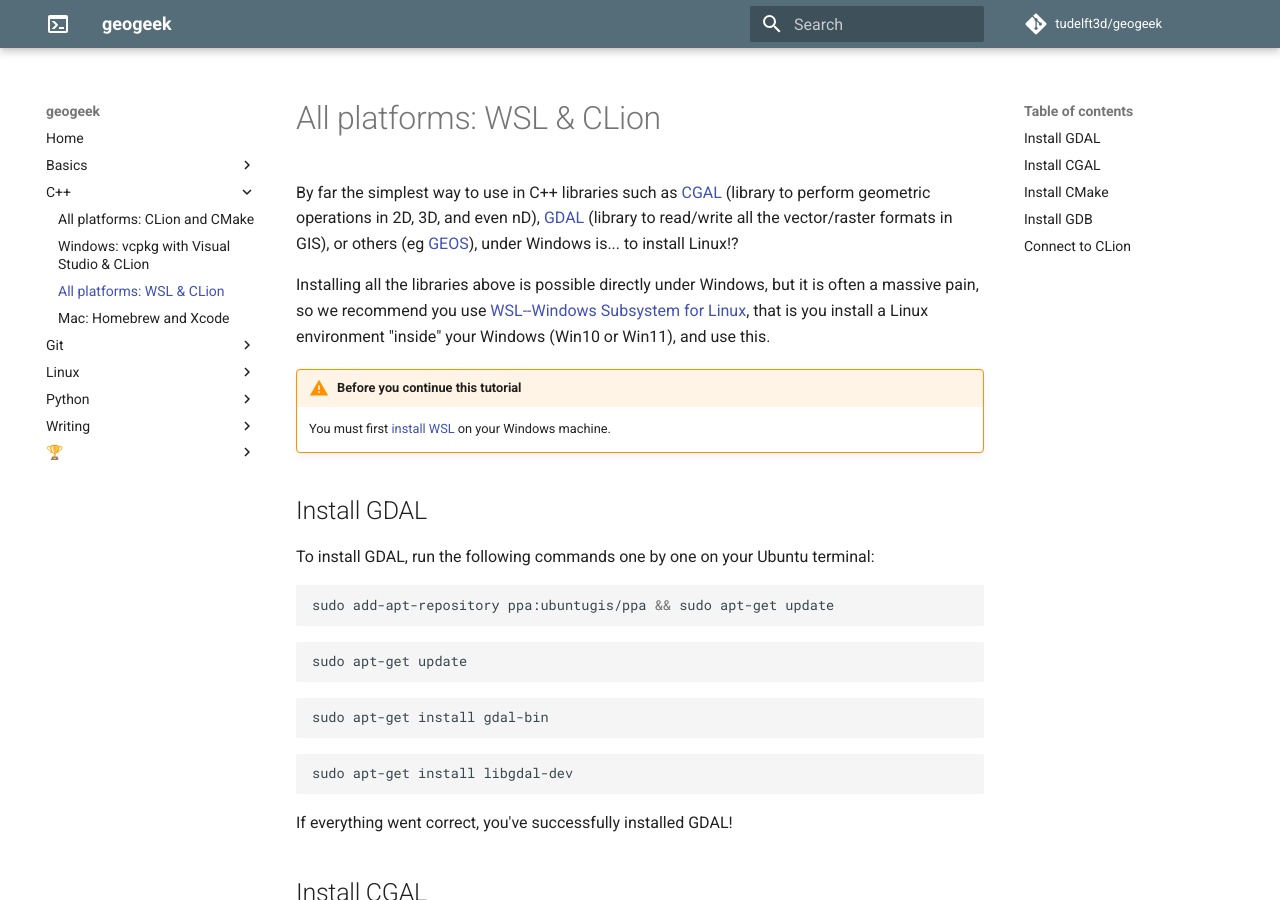
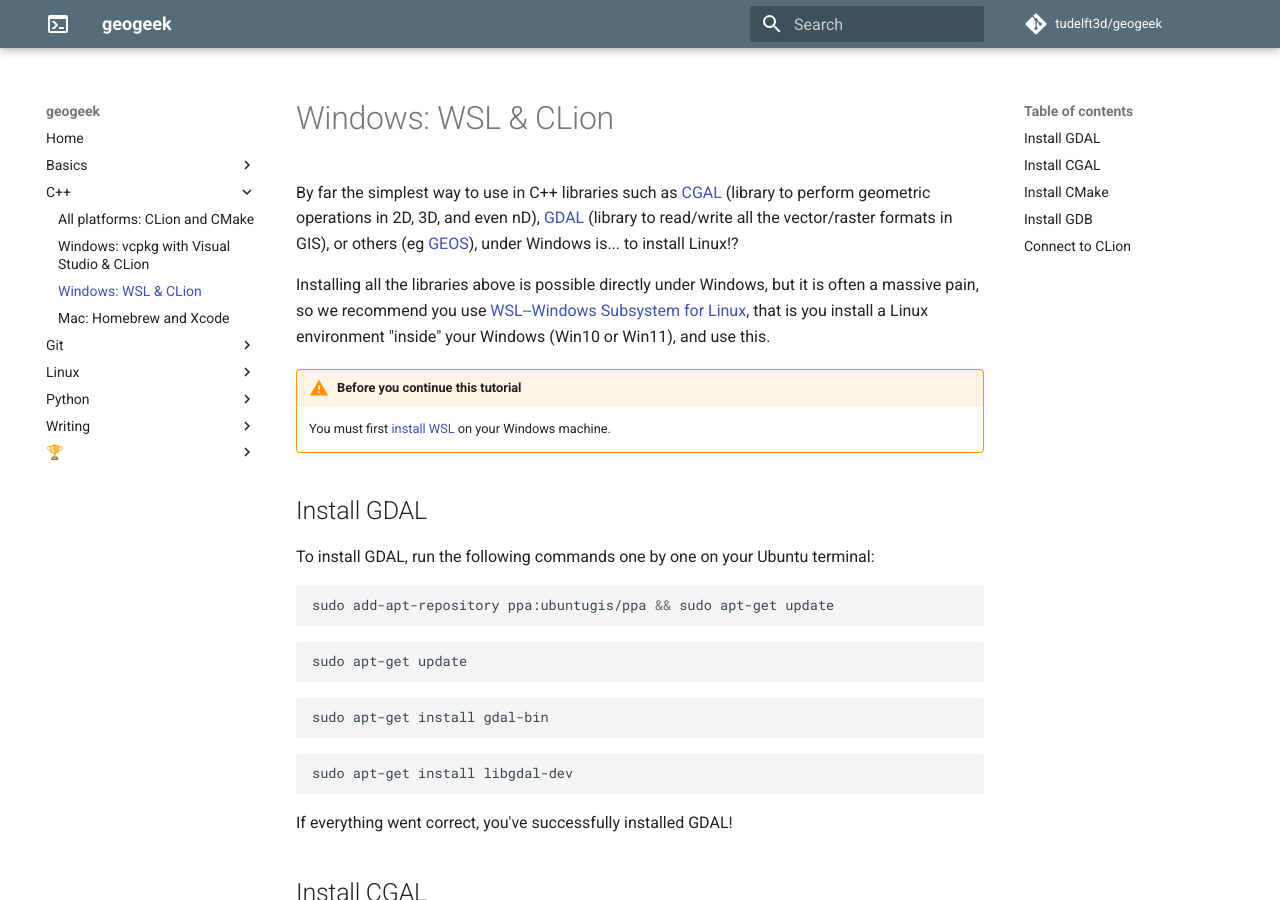
Before and after one commit to tudelft3d/geogeeks, an MkDocs documentation site: the page built from docs/c++/wslclion.md, in a window 1280 px wide and 900 px high. Built offline with MkDocs 1.6.1 and Material for MkDocs 9.7.7, drawn with Linux system fonts in a browser that asks for light colours; comment, search, counter and statistics services are not loaded.

Commit message:
Update wslclion.md

```diff
--- a/docs/c++/wslclion.md
+++ b/docs/c++/wslclion.md
@@ -1,5 +1,5 @@
 
-# All platforms: WSL & CLion
+# Windows: WSL & CLion
 
 By far the simplest way to use in C++ libraries such as [CGAL](https://www.cgal.org/) (library to perform geometric operations in 2D, 3D, and even nD), [GDAL](https://gdal.org/index.html) (library to read/write all the vector/raster formats in GIS), or others (eg [GEOS](https://libgeos.org/)), under Windows is... to install Linux!?
 
```
